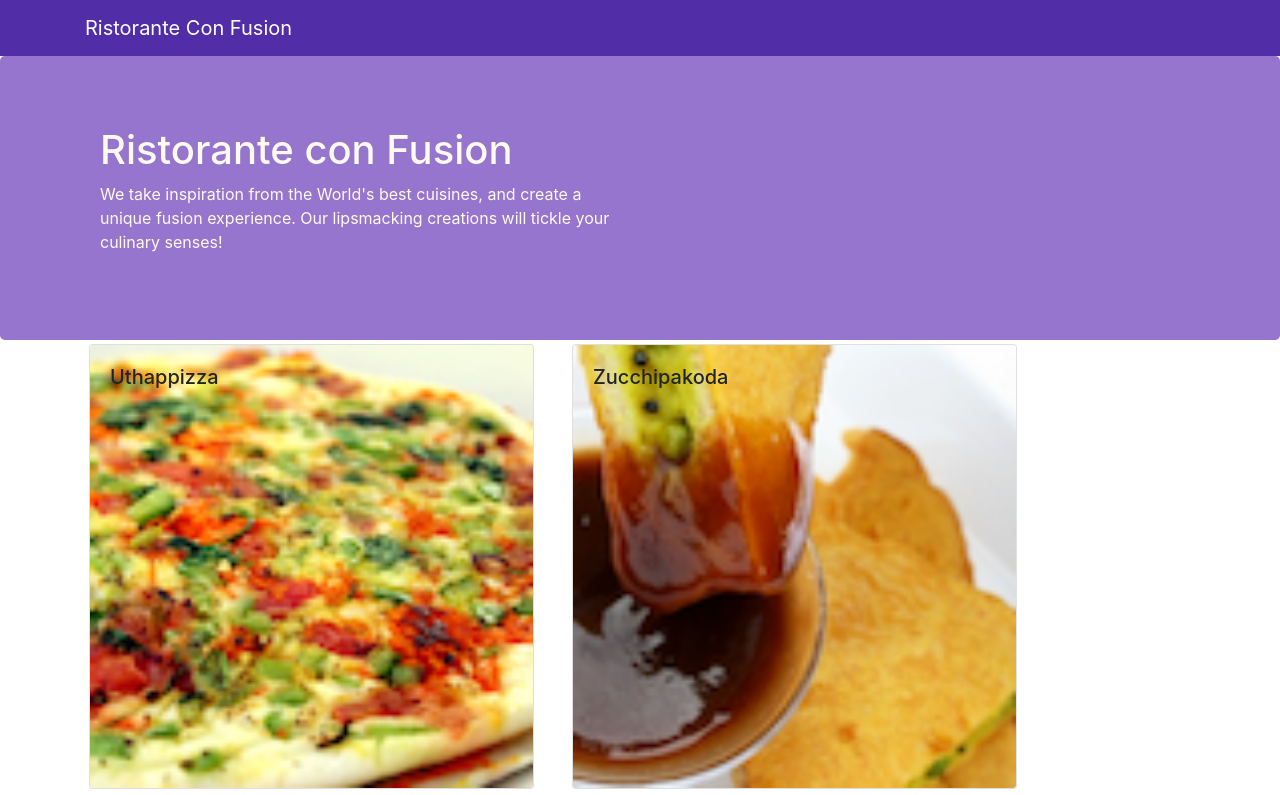
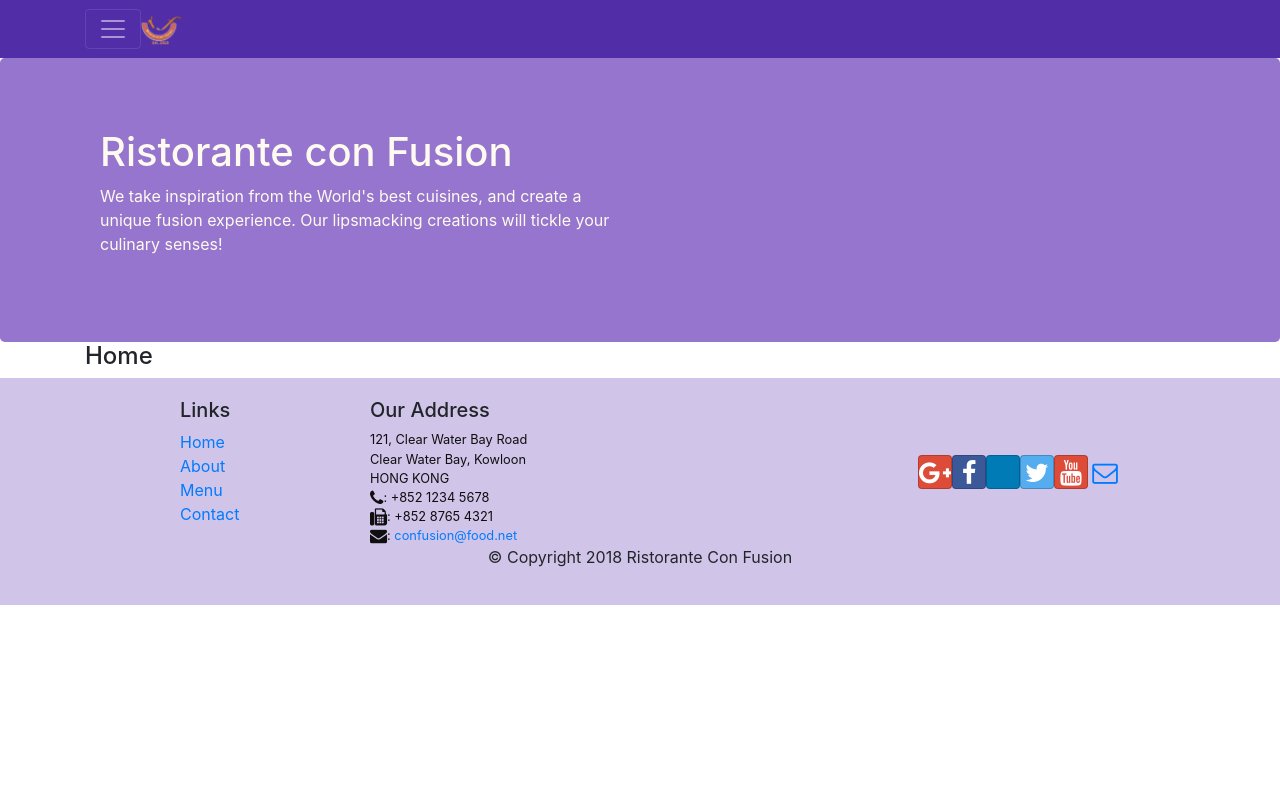
Before and after one commit to hoangbits/noconfuse, a React (Create React App) app: page /home in a window 1280 px wide. Shown: the top 795 px of the page. Built offline with nearby package versions, Linux system fonts and the light colour scheme.

Commit message:
week2-react-rouer with react-router-dom

```diff
--- a/package.json
+++ b/package.json
@@ -11,6 +11,7 @@
     "react": "^16.8.6",
     "react-dom": "^16.8.6",
     "react-popper": "0.9.2",
+    "react-router-dom": "4.2.2",
     "react-scripts": "3.0.1",
     "reactstrap": "5.0.0"
   },
--- a/src/App.js
+++ b/src/App.js
@@ -2,6 +2,7 @@
 import './App.css';
 import { DISHES } from './shared/dishes';
 import Main from './components/MainComponent';
+import { BrowserRouter } from 'react-router-dom';
 
 class App extends Component {
   constructor(props) {
@@ -13,9 +14,11 @@
 
   render() {
     return (
-      <div>
-        <Main />
-      </div>
+      <BrowserRouter>
+        <div className="Aop">
+          <Main />
+        </div>
+      </BrowserRouter>
     );
   }
 }
--- a/src/components/FooterComponent.js
+++ b/src/components/FooterComponent.js
@@ -1,4 +1,5 @@
 import React from 'react';
+import { Link } from 'react-router-dom';
 function Footer(props) {
   return (
     <div className="footer">
@@ -8,16 +9,16 @@
             <h5>Links</h5>
             <ul className="list-unstyled">
               <li>
-                <a href="#">Home</a>
+                <Link to="/home">Home</Link>
               </li>
               <li>
-                <a href="#">About</a>
+                <Link to="/aboutus">About</Link>
               </li>
               <li>
-                <a href="#">Menu</a>
+                <Link to="/menu">Menu</Link>
               </li>
               <li>
-                <a href="contactus.html">Contact</a>
+                <Link to="/contactus">Contact</Link>
               </li>
             </ul>
           </div>
--- a/src/components/HeaderComponent.js
+++ b/src/components/HeaderComponent.js
@@ -1,12 +1,69 @@
 import React, { Component } from 'react';
-import { Navbar, NavbarBrand, Jumbotron } from 'reactstrap';
+import {
+  Nav,
+  Navbar,
+  NavbarBrand,
+  Jumbotron,
+  NavbarToggler,
+  Collapse,
+  NavItem
+} from 'reactstrap';
+import { NavLink } from 'react-router-dom';
+
 class Header extends Component {
+  constructor(props) {
+    super(props);
+    this.state = {
+      isNavOpen: false
+    };
+  }
+
+  toggleNav = () => {
+    this.setState({
+      isNavOpen: !this.state.isNavOpen
+    });
+  };
+
   render() {
     return (
       <>
         <Navbar dark>
           <div className="container">
-            <NavbarBrand href="/">Ristorante Con Fusion</NavbarBrand>
+            <NavbarToggler onClick={this.toggleNav} />
+            <NavbarBrand className="mr-auto" href="/">
+              <img
+                src="assets/images/logo.png"
+                height="30"
+                width="41"
+                alt="Ristorante Con Fusion"
+              />
+            </NavbarBrand>
+            <Collapse isOpen={this.state.isNavOpen} navbar>
+              <Nav navbar>
+                <NavItem>
+                  <NavLink className="nav-link" to="/home">
+                    <span className="fa fa-home fa-lg"></span> Home
+                  </NavLink>
+                </NavItem>
+                <NavItem>
+                  <NavLink className="nav-link" to="/aboutus">
+                    <span className="fa fa-info fa-lg"></span>
+                    About Us
+                  </NavLink>
+                </NavItem>
+                <NavItem>
+                  <NavLink className="nav-link" to="/menu">
+                    <span className="fa fa-list fa-lg"></span> Menu
+                  </NavLink>
+                </NavItem>
+                <NavItem>
+                  <NavLink className="nav-link" to="/contactus">
+                    <span className="fa fa-address-card fa-lg"></span> Contact
+                    Us
+                  </NavLink>
+                </NavItem>
+              </Nav>
+            </Collapse>
           </div>
         </Navbar>
         <Jumbotron>
--- /dev/null
+++ b/src/components/HomeComponent.js
@@ -0,0 +1,11 @@
+import React from 'react';
+
+function Home(props) {
+  return (
+    <div className="container">
+      <h4>Home</h4>
+    </div>
+  );
+}
+
+export default Home;
--- a/src/components/MainComponent.js
+++ b/src/components/MainComponent.js
@@ -1,10 +1,10 @@
 import React, { Component } from 'react';
-import { NavbarBrand, Navbar } from 'reactstrap';
 import Menu from './MenuComponent';
-import DishDetail from './DishDetailComponent';
 import { DISHES } from '../shared/dishes';
 import Header from './HeaderComponent';
 import Footer from './FooterComponent';
+import Home from './HomeComponent';
+import { Switch, Route, Redirect } from 'react-router-dom';
 
 class Main extends Component {
   constructor() {
@@ -21,16 +21,40 @@
     });
   };
 
+  renderMenuPage = () => {
+    return <Menu dishes={this.state.dishes} />;
+  };
+
   render() {
+    const HomePage = () => {
+      return <Home />;
+    };
+    const MenuPage = () => {
+      return <Menu dishes={this.state.dishes} />;
+    };
+
     return (
       <div>
         <Header />
-        <Menu dishes={this.state.dishes} onClick={this.onDishSelect} />
-        <DishDetail
-          dish={this.state.dishes.find(
-            dish => dish.id === this.state.selectedDish
-          )}
-        />
+        <Switch>
+          <Route path="/home" component={HomePage} />
+
+          {/*
+          error
+          Element type is invalid: expected a string (for built-in components)
+           or a class/function (for composite components) but got: object.
+          If we do:
+          <Route exact path="/menu" component={<Menu dishes={this.state.dishes} />} />
+          OR
+          <Route exact path="/menu" component={this.renderMenuPage()} />
+          */}
+
+          {/*<Route exact path="/menu" component={MenuPage} />*/}
+
+          <Route exact path="/menu" component={this.renderMenuPage} />
+          {/* Default Route */}
+          <Redirect to="/home" />
+        </Switch>
         <Footer />
       </div>
     );
```
Also changed, not shown: 1 other file (tests, documents, lock files or other folders).
